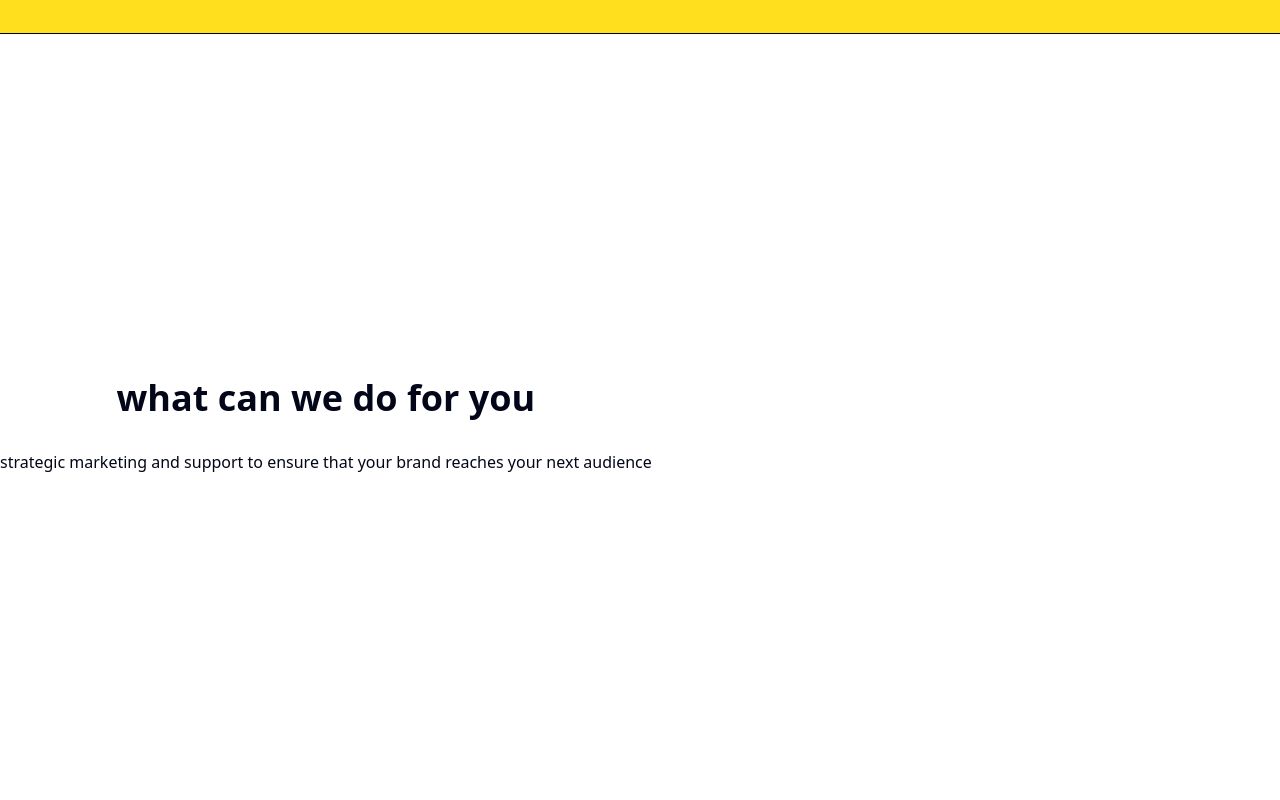
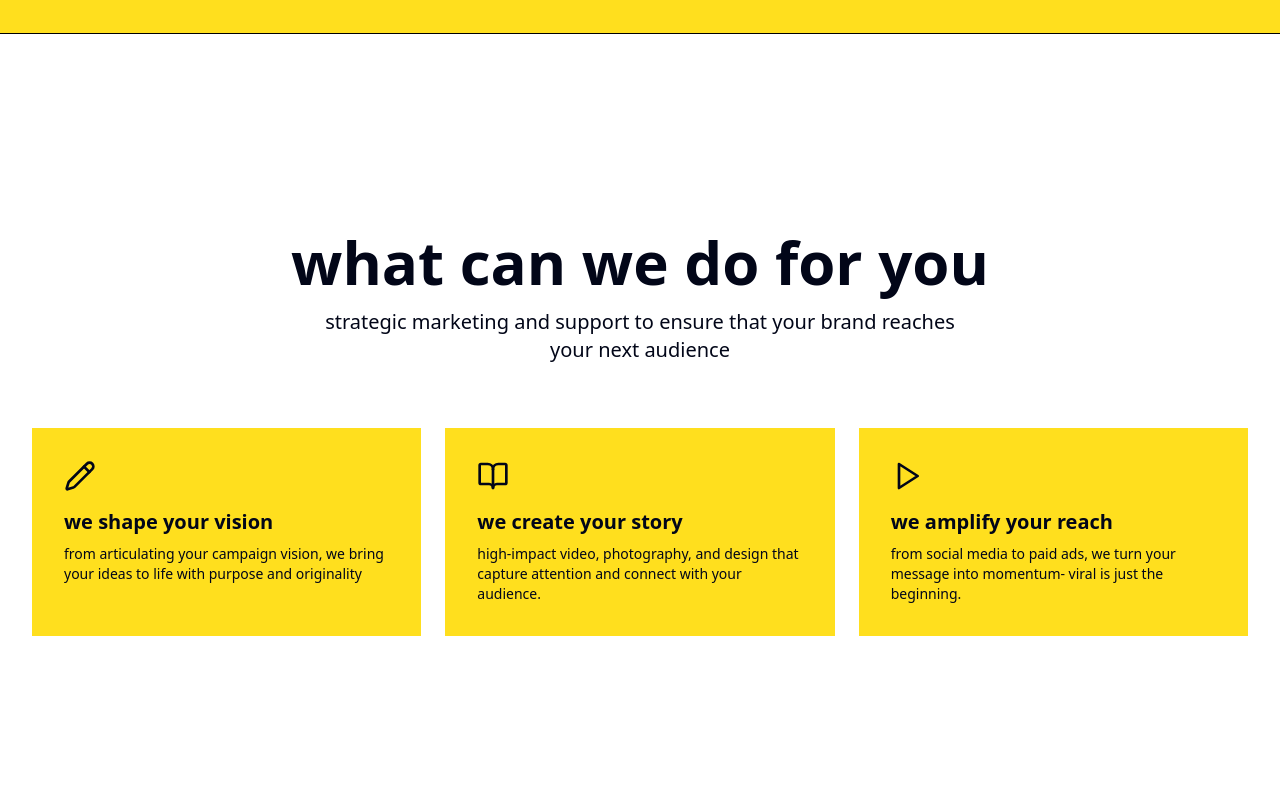
Before and after one commit to Polqt/nola-studios, a Next.js app: page / in a window 1280 px wide. Shown: the part 780-1580 px from the top of the page. Built offline with nearby package versions, Linux system fonts and the light colour scheme.

Commit message:
chore: update Services and Testimonials components for improved content and layout

```diff
--- a/components/Services.tsx
+++ b/components/Services.tsx
@@ -1,15 +1,48 @@
+import { BookOpen, Pencil, Play } from 'lucide-react';
+
 export default function Services() {
+  const services = [
+    {
+      icon: <Pencil size={32} />,
+      title: 'we shape your vision',
+      description:
+        'from articulating your campaign vision, we bring your ideas to life with purpose and originality',
+    },
+    {
+      icon: <BookOpen size={32} />,
+      title: 'we create your story',
+      description:
+        'high-impact video, photography, and design that capture attention and connect with your audience.',
+    },
+    {
+      icon: <Play size={32} />,
+      title: 'we amplify your reach',
+      description:
+        'from social media to paid ads, we turn your message into momentum- viral is just the beginning.',
+    },
+  ];
   return (
-    <div className="flex flex-col justify-center items-center mb-4">
-      <h1 className="font-bold text-4xl">what can we do for you</h1>
-      <p className="mt-8">
-        strategic marketing and support to ensure that your brand reaches your
-        next audience
-      </p>
-      <div className="flex flex-row justify-between">
-        <div>
-
-        </div>
+    <div className="w-full container mx-auto px-4 md:px-6 lg:px-8 py-16 md:py-24">
+      <div className="flex flex-col justify-center items-center mb-12 md:mb-16 text-center">
+        <h1 className="font-bold text-4xl md:Text-5xl lg:text-6xl mb-4">
+          what can we do for you
+        </h1>
+        <p className="text-lg md:text-xl max-w-2xl">
+          strategic marketing and support to ensure that your brand reaches your
+          next audience
+        </p>
+      </div>
+      <div className="grid grid-cols-1 md:grid-cols-3 gap-6 mt-12">
+        {services.map((service, index) => (
+          <div
+            key={index}
+            className="bg-[#FFDF1E] p-8 flex flex-col items-start"
+          >
+            <div className="mb-4">{service.icon}</div>
+            <h3 className="font-bold text-xl mb-2">{service.title}</h3>
+            <p className="text-sm">{service.description}</p>
+          </div>
+        ))}
       </div>
     </div>
   );
--- a/components/Testimonials.tsx
+++ b/components/Testimonials.tsx
@@ -20,13 +20,13 @@ const testimonials: Testimonial[] = [
   },
   {
     id: 2,
-    name: 'FOINE Essence',
+    name: 'Jani Essence',
     description: `NOLA Studious brought our vision to life with creativity, strategy, and heart. FOINE Essence has seen real growth in brand awareness, engagement, and sales. They don't just market your brand-- they believe in it.`,
     imageSrc: '',
   },
   {
     id: 3,
-    name: 'FOINE Essence',
+    name: 'Winjan Essence',
     description: `NOLA Studious brought our vision to life with creativity, strategy, and heart. FOINE Essence has seen real growth in brand awareness, engagement, and sales. They don't just market your brand-- they believe in it.`,
     imageSrc: '',
   },
```
